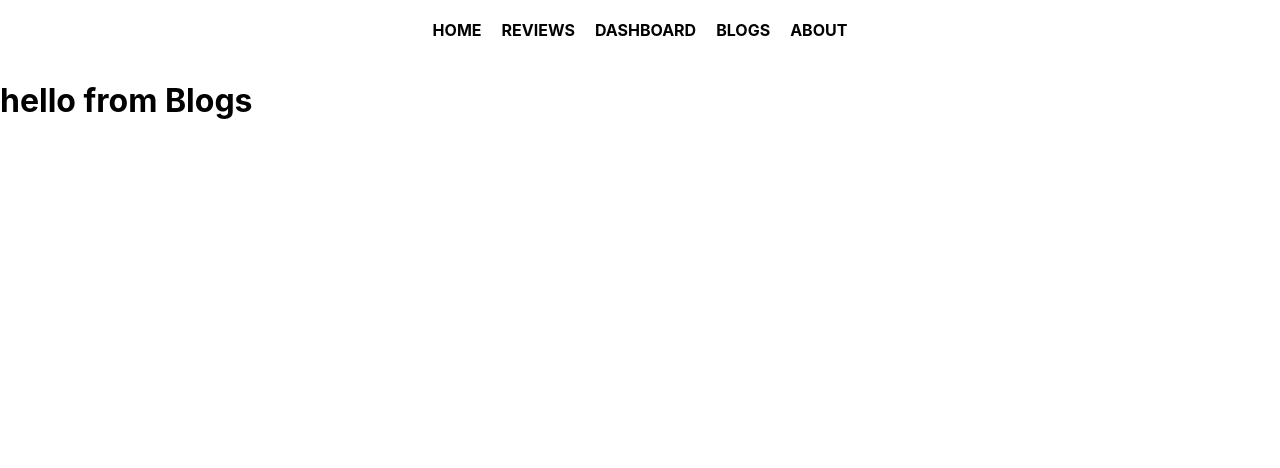
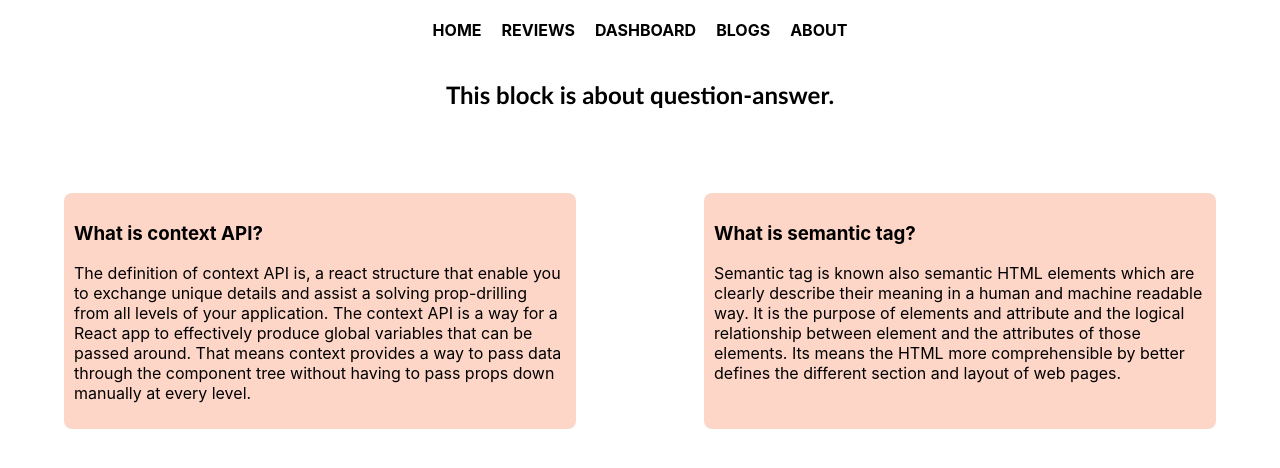
Before and after one commit to shahin7333/Good_Food, a React (Create React App) app: page /blogs in a window 1280 px wide. Shown: the top 468 px of the page. Built offline with nearby package versions, Linux system fonts and the light colour scheme.

Commit message:
answer-part update

```diff
--- a/public/index.html
+++ b/public/index.html
@@ -1,14 +1,12 @@
 <!DOCTYPE html>
 <html lang="en">
+
 <head>
   <meta charset="utf-8" />
   <link rel="icon" href="%PUBLIC_URL%/favicon.ico" />
   <meta name="viewport" content="width=device-width, initial-scale=1" />
   <meta name="theme-color" content="#000000" />
-    <meta
-      name="description"
-      content="Web site created using create-react-app"
-    />
+  <meta name="description" content="Web site created using create-react-app" />
   <link rel="apple-touch-icon" href="%PUBLIC_URL%/logo192.png" />
   <!--
       manifest.json provides metadata used when your web app is installed on a
@@ -24,8 +22,9 @@
       work correctly both with client-side routing and a non-root public URL.
       Learn how to configure a non-root public URL by running `npm run build`.
     -->
-    <title>React App</title>
+  <title>GOOD FOOD</title>
 </head>
+
 <body>
   <noscript>You need to enable JavaScript to run this app.</noscript>
   <div id="root"></div>
@@ -40,4 +39,5 @@
       To create a production bundle, use `npm run build` or `yarn build`.
     -->
 </body>
+
 </html>
--- a/src/Component/Blogs/Blogs.css
+++ b/src/Component/Blogs/Blogs.css
@@ -0,0 +1,21 @@
+.ans-ques-container h2 {
+    text-align: center;
+    font-family: 'Trebuchet MS', 'Lucida Sans Unicode', 'Lucida Grande', 'Lucida Sans', Arial, sans-serif;
+}
+
+
+.answer-question {
+    display: grid;
+    grid-template-columns: 1fr 1fr;
+}
+
+.answer {
+    margin: 10%;
+    background-color: rgb(253, 214, 200);
+    border-radius: 8px;
+    padding: 10px;
+}
+
+.answer h3:hover {
+    color: orangered;
+}
--- a/src/Component/Blogs/Blogs.js
+++ b/src/Component/Blogs/Blogs.js
@@ -1,9 +1,20 @@
 import React from 'react';
+import './Blogs.css'
 
 const Blogs = () => {
     return (
-        <div>
-            <h1>hello from Blogs</h1>
+        <div className='ans-ques-container'>
+            <h2>This block is about question-answer.</h2>
+            <div className='answer-question'>
+                <div className='answer'>
+                    <h3>What is context API?</h3>
+                    <p>The definition of context API is, a react structure that enable you to exchange unique details and assist a solving prop-drilling from all levels of your application. The context API is a way for a React app to effectively produce global variables that can be passed around. That means context provides a way to pass data through the component tree without having to pass props down manually at every level.</p>
+                </div>
+                <div className='answer'>
+                    <h3>What is semantic tag?</h3>
+                    <p>Semantic tag is known also semantic HTML elements which are clearly describe their meaning in a human and machine readable way. It is the purpose of elements and attribute and the logical relationship between element and the attributes of those elements. Its means the HTML more comprehensible by better defines the different section and layout of web pages.</p>
+                </div>
+            </div>
         </div>
     );
 };
--- a/src/Component/Dashboard/Dashboard.css
+++ b/src/Component/Dashboard/Dashboard.css
@@ -1,8 +1,3 @@
-.rechart {
-    align-items: center;
+.chart h1 {
     text-align: center;
 }
-
-.chart {
-    align-items: center;
-}
--- a/src/Component/Dashboard/Dashboard.js
+++ b/src/Component/Dashboard/Dashboard.js
@@ -1,5 +1,5 @@
 import React from 'react';
-import { CartesianGrid, Legend, Line, LineChart, Tooltip, XAxis, YAxis } from 'recharts';
+import { Bar, BarChart, CartesianGrid, Legend, Line, LineChart, Tooltip, XAxis, YAxis } from 'recharts';
 import './Dashboard.css'
 const Dashboard = () => {
     const data = [
@@ -41,11 +41,12 @@ const Dashboard = () => {
         }
     ]
     return (
+        <div className='chart'>
+            <h1>Rechart</h1>
+            <div className='chart-container'>
                 <div>
-            <h1>Rechart</h1>
-            <div className='rechart'>
 
-                <LineChart className='chart'
+                    <LineChart
                         width={500}
                         height={300}
                         data={data}
@@ -67,6 +68,30 @@ const Dashboard = () => {
                         <Line yAxisId="right" type="monotone" dataKey="revenue" stroke="#82ca9d" />
                     </LineChart>
 
+
+                </div>
+                <div>
+                    <BarChart
+                        width={500}
+                        height={300}
+                        data={data}
+                        margin={{
+                            top: 20,
+                            right: 30,
+                            left: 20,
+                            bottom: 5,
+                        }}
+                    >
+                        <CartesianGrid strokeDasharray="3 3" />
+                        <XAxis dataKey="name" />
+                        <YAxis />
+                        <Tooltip />
+                        <Legend />
+                        <Bar dataKey="investment" stackId="a" fill="#8884d8" />
+                        <Bar dataKey="sell" stackId="a" fill="#82ca9d" />
+                        <Bar dataKey="revenue" fill="#ffc658" />
+                    </BarChart>
+                </div>
             </div>
         </div>
     );
```
Also changed, not shown: 1 other file (tests, documents, lock files or other folders). Lines whose indentation alone changed are shown as unchanged.
